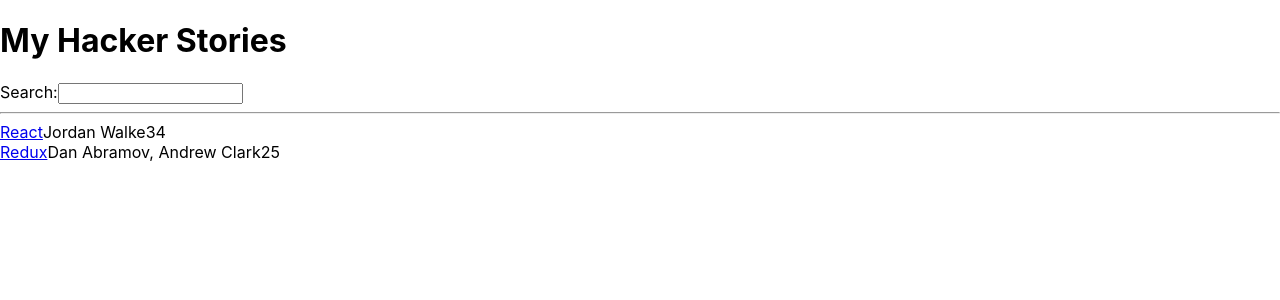
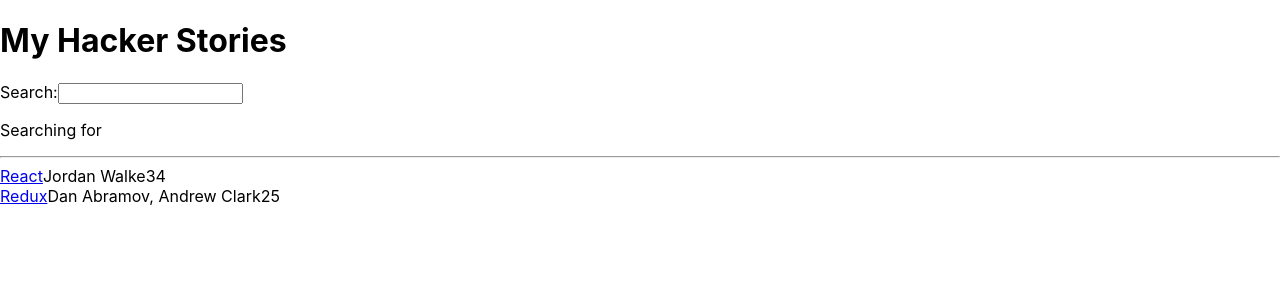
Before and after one commit to jemaltahir/hacker-stories-react, a React (Create React App) app: page / in a window 1280 px wide. Shown: the top 300 px of the page. Built offline with nearby package versions, Linux system fonts and the light colour scheme.

Commit message:
react state hooks

```diff
--- a/src/App.js
+++ b/src/App.js
@@ -19,8 +19,10 @@
       objectID: 1
     }
   ];
+
+  const [searchTerm, setSearchTerm] = React.useState("");
   const handleChange = event => {
-    console.log("handleChange -> event", event.target.value);
+    setSearchTerm(event.target.value);
   };
   return (
     <div>
@@ -28,6 +30,9 @@
       <label htmlFor="search">Search:</label>
       <input id="search" type="text" onChange={handleChange} />
 
+      <p>
+        Searching for <strong>{searchTerm}</strong>
+      </p>
       <hr />
       <List list={stories} />
     </div>
```
